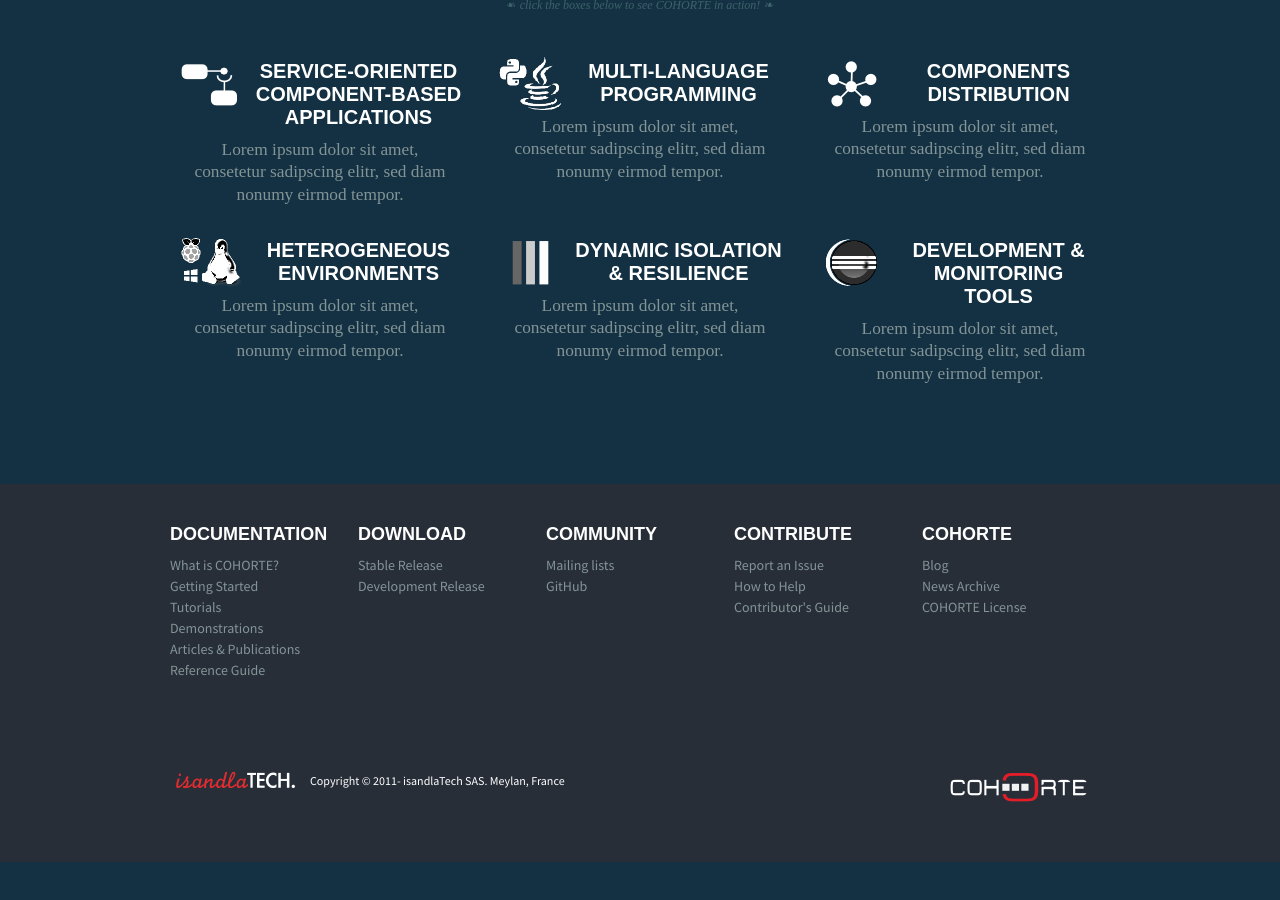
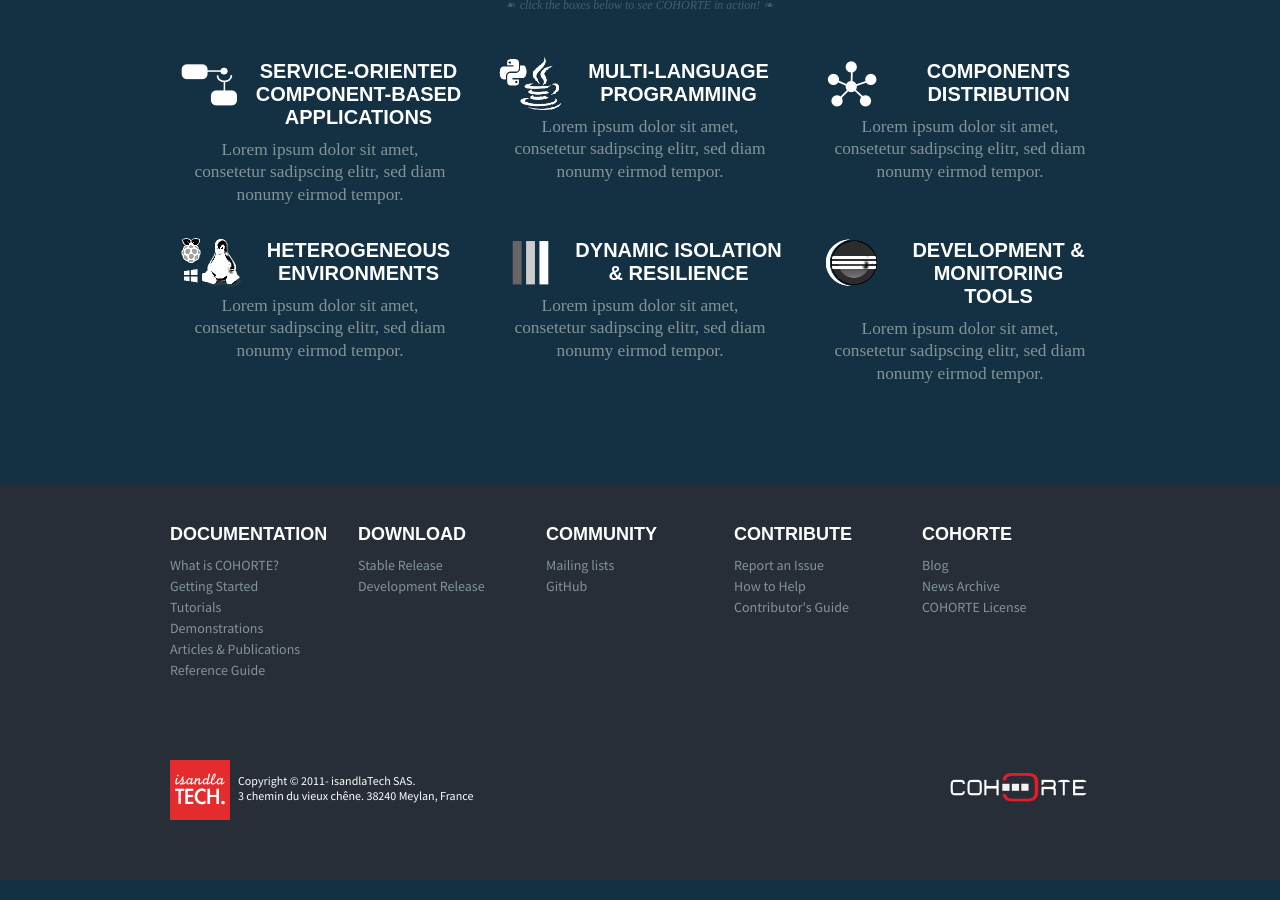
Before and after one commit to cohorte/cohorte.github.io, a Jekyll site: the page built from index.md, in a window 1280 px wide and 900 px high, scrolled down 592 px. Built offline with Jekyll 4.4.1, drawn with Linux system fonts in a browser that asks for light colours.

Commit message:
update isandla footer logo

```diff
--- a/_includes/page_footer.html
+++ b/_includes/page_footer.html
@@ -34,8 +34,8 @@
 				</div>
 				<div class="container">
 				<div class="copyright">
-					<a style="float: left; margin-right: 8px;" href="http://isandlatech.com"><img src="{{ site.baseurl }}/resources/images/isandlatech-logo.png" alt="isandlaTech logo" /></a>
-					<p style="float: left;"><br/>Copyright &copy; 2011-<span class="current-year"></span> isandlaTech SAS. Meylan, France</p>
+					<a style="float: left; margin-right: 8px;" href="http://isandlatech.com"><img src="{{ site.baseurl }}/resources/images/isandlatech-logo-sm-carre.png" alt="isandlaTech logo" /></a>
+					<p style="float: left;"><br/>Copyright &copy; 2011-<span class="current-year"></span> isandlaTech SAS.<br/>3 chemin du vieux chêne. 38240 Meylan, France</p>
 				</div>
 				<div class="cohorte-logo-footer">
 					<img src="{{ site.baseurl }}/resources/images/cohorte-logo-footer.png" alt="COHORTE footer logo" />
```
Also changed, not shown: resources/images/isandlatech-logo-sm-carre.png (added), 15 other files.
